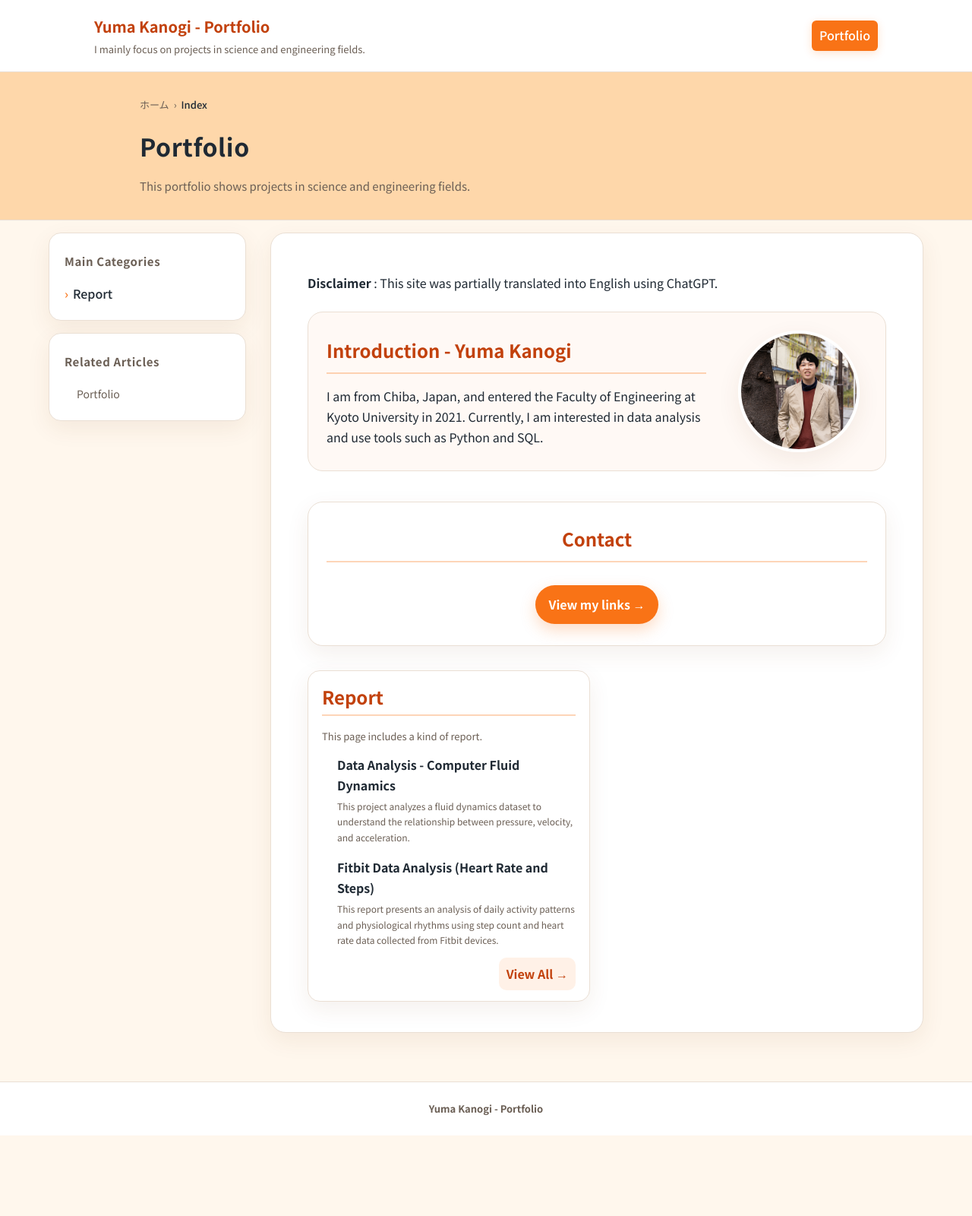
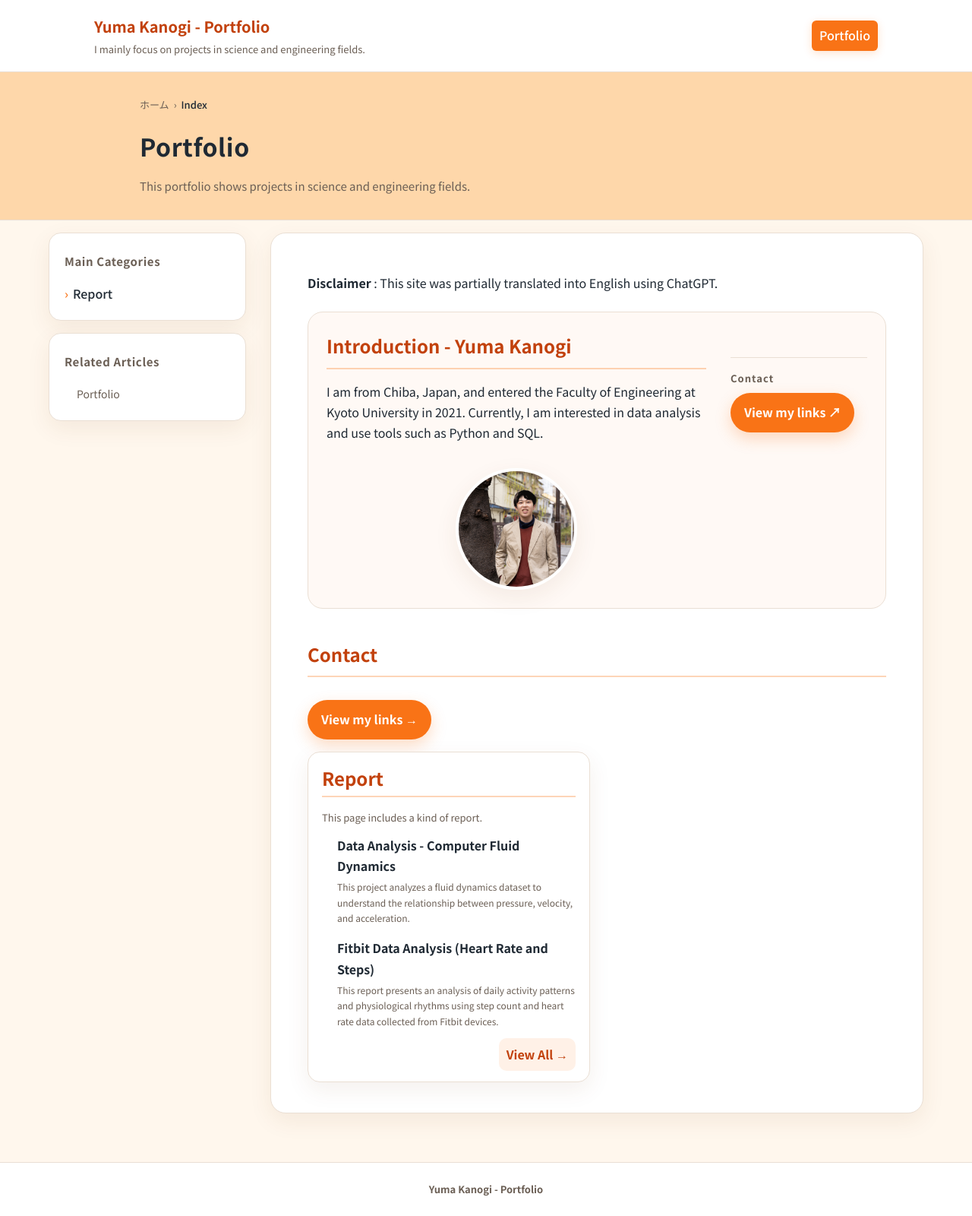
Before and after one commit to entfrem0/portfolio, a Jekyll site: the page built from docs/index.md, in a window 1280 px wide. Shown: the whole page at 76% size. Built offline with Jekyll 4.4.1, drawn with Linux system fonts in a browser that asks for light colours; before the commit the page ends 1494 px from its top, so only the background shows below that.

Commit message:
デザイン変更

```diff
--- a/docs/assets/css/style.css
+++ b/docs/assets/css/style.css
@@ -424,44 +424,6 @@ thead{background:rgba(249,115,22,.08); color:var(--muted)}
   box-sizing: border-box;
 }
 
-/* =========================
-
-   Contact Card
-
-========================= */
-
-.contact-card{
-
-  margin:32px 0;
-
-  padding:28px 24px;
-
-  border-radius:var(--radius-lg);
-
-  background:var(--surface);
-
-  border:1px solid var(--border);
-
-  box-shadow:var(--shadow);
-
-  text-align:center;
-
-}
-
-/* タイトル */
-
-.contact-card p{
-
-  margin:0;
-
-  font-size:14px;
-
-  color:var(--muted);
-
-  letter-spacing:.08em;
-
-}
-
 /* ボタン */
 
 .contact-btn{
@@ -511,3 +473,31 @@ thead{background:rgba(249,115,22,.08); color:var(--muted)}
   box-shadow:0 6px 14px rgba(249,115,22,.25);
 
 }
+
+.contact-inline{
+
+  margin-top:20px;
+
+  padding-top:16px;
+
+  border-top:1px solid var(--border);
+
+}
+
+.contact-inline p{
+
+  margin:0;
+
+  font-size:13px;
+
+  color:var(--muted);
+
+  letter-spacing:.08em;
+
+}
+
+.contact-inline .contact-btn{
+
+  margin-top:8px;
+
+}
--- a/docs/index.md
+++ b/docs/index.md
@@ -17,6 +17,15 @@ sidebar_title: Related Articles
       Currently, I am interested in data analysis and use tools such as Python and SQL.
     </p>
   </div>
+
+  <!-- ここに追加 -->
+
+    <div class="contact-inline">
+      <p><strong>Contact</strong></p>
+      <a href="https://linktr.ee/yumakanogi" class="contact-btn">
+        View my links ↗
+      </a>
+    </div>
 
   <div class="intro-profile__image-wrap">
     <img
```
